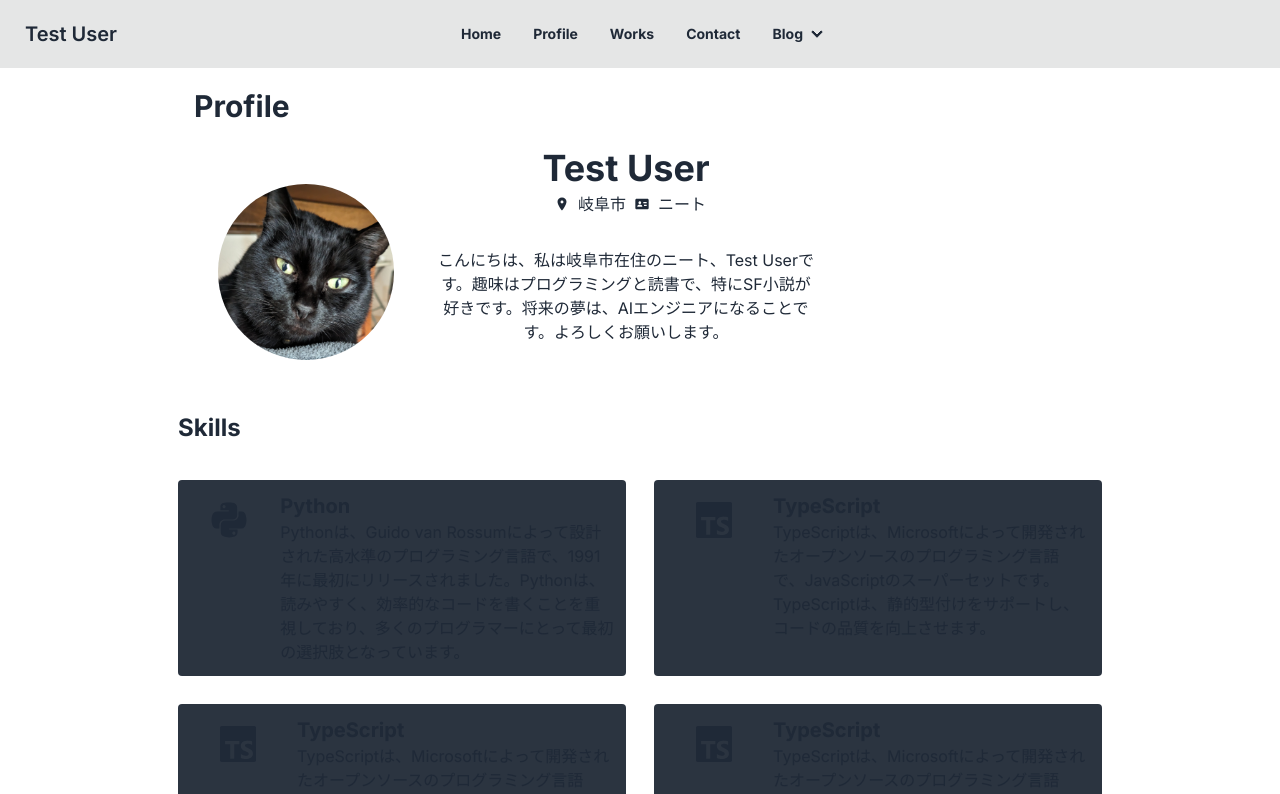
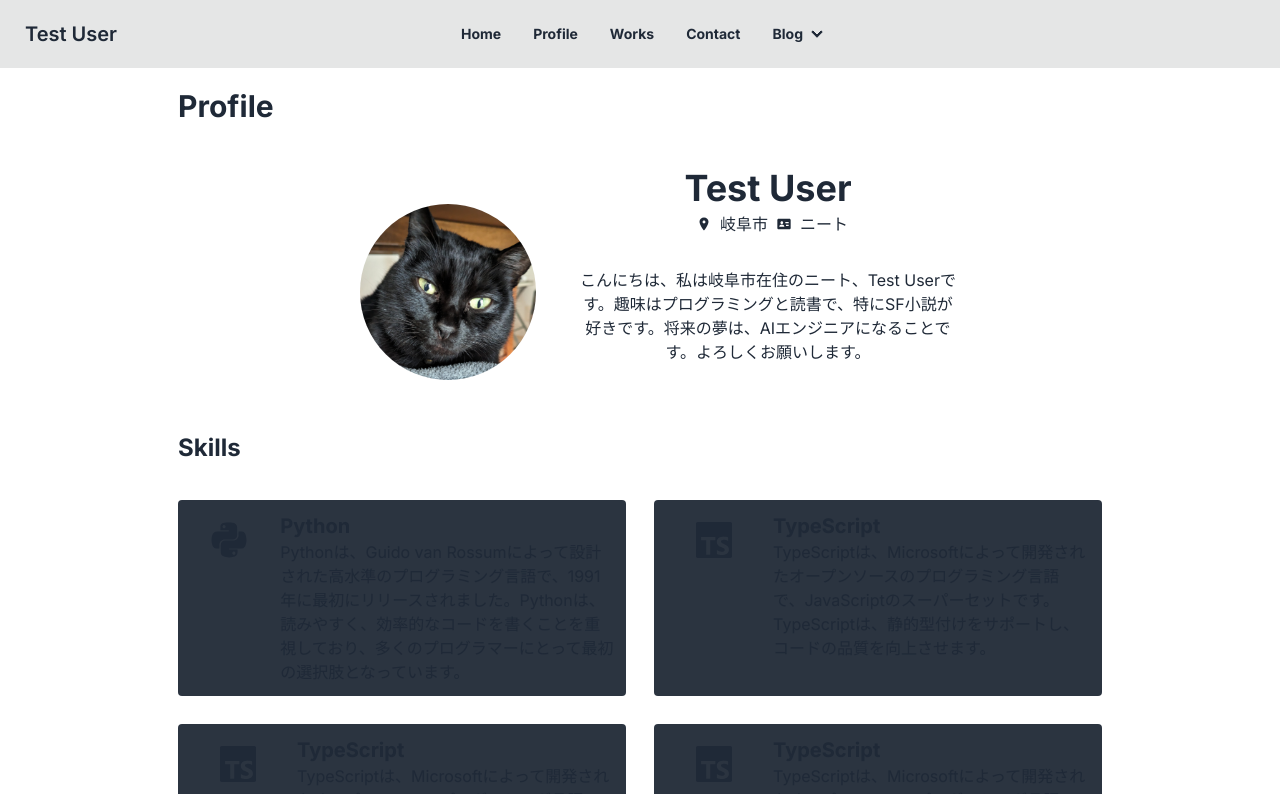
Before and after one commit to Milix-M/milix-m_tempest, a Next.js app in the folder web/: page /profile in a window 1280 px wide. Shown: the top 794 px of the page. Built offline with nearby package versions, Linux system fonts and the light colour scheme.

Commit message:
fix design

```diff
--- a/web/src/app/profile/page.tsx
+++ b/web/src/app/profile/page.tsx
@@ -9,8 +9,8 @@ export default function Profile () {
   return (
     <div className='flex justify-center mt-3'>
       <div className='mt-[68px] mx-auto p-2'>
-        <h1 className='font-bold text-3xl pl-4 mb-5'>Profile</h1>
-        <div className='sm:flex'>
+        <h1 className='font-bold text-3xl sm:mb-10'>Profile</h1>
+        <div className='sm:flex justify-center'>
           <div className='avatar p-10 flex justify-center'>
             <div className='w-44 rounded-full'>
               <Image
```
